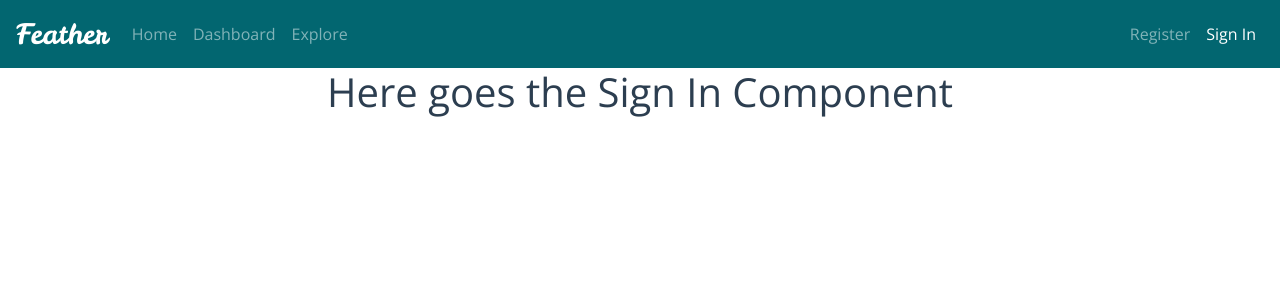
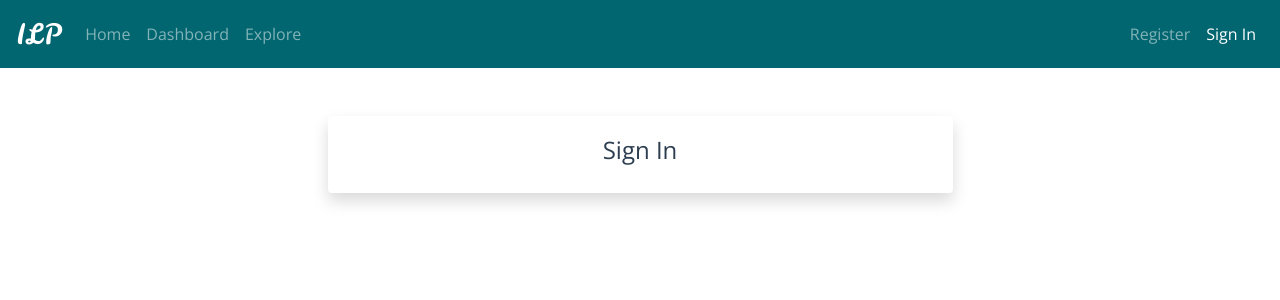
Before and after one commit to jesipr/FeatherFE, a Vue app: page /signin in a window 1280 px wide. Shown: the top 300 px of the page. Built offline with nearby package versions, Linux system fonts and the light colour scheme; what vue-particles would draw is missing.

Commit message:
Landing Page Name Revision

```diff
--- a/package.json
+++ b/package.json
@@ -18,6 +18,7 @@
     "jquery": "^3.4.1",
     "vue": "^2.6.10",
     "vue-particles": "^1.0.9",
+    "vue-resource": "^1.5.1",
     "vue-router": "^3.0.3"
   },
   "devDependencies": {
--- a/src/App.vue
+++ b/src/App.vue
@@ -5,7 +5,7 @@
       <b-navbar type="dark">
         <b-navbar-brand id="brand">
           <!-- <b-img id="site_logo" rounded='circle' :src="require('../src/assets/logo.png')"/> -->
-          Feather
+          ILP
         </b-navbar-brand>
         <b-navbar-toggle target="nav-collapse"></b-navbar-toggle>
           <b-navbar-nav>
--- a/src/main.js
+++ b/src/main.js
@@ -6,7 +6,7 @@ import 'bootstrap/dist/css/bootstrap.css';
 import 'bootstrap-vue/dist/bootstrap-vue.css';
 import 'aos/dist/aos.css';
 import { library } from '@fortawesome/fontawesome-svg-core';
-import { faPlus, faUserGraduate, faSearch, faUserCircle, faTachometerAlt, faBuilding} from '@fortawesome/free-solid-svg-icons';
+import { faPlus, faUserGraduate, faSearch, faUserCircle, faTachometerAlt, faBuilding } from '@fortawesome/free-solid-svg-icons';
 import { FontAwesomeIcon } from '@fortawesome/vue-fontawesome';
 import App from './App.vue';
 import router from './router';
--- a/src/views/Home.vue
+++ b/src/views/Home.vue
@@ -15,7 +15,7 @@
         :lineLinked="true"
         :lineOpacity="0.8"
         :linesDistance="150"
-        :moveSpeed="3"
+        :moveSpeed="2"
         :hoverEffect="true"
         hoverMode="grab"
         :clickEffect="false"
@@ -25,7 +25,7 @@
     <div class="features container-fluid">
       <b-row align-h="center" align-v="center" class="headline">
         <b-col class="brand-name" data-aos="fade-up">
-          <h1>Feather</h1>
+          <h1>ILP</h1>
         </b-col>
         <b-col class="white-card shadow" data-aos="fade-up">
           <div class="mb-3 mt-3">
@@ -39,12 +39,15 @@
         </b-col>
       </b-row>
       <b-row class="tools" align-h="center" align-v="center">
-        <b-col class="white-card shadow" data-aos="fade-right">
-          <h3>Don't have an account? Create one!</h3>
-          <b-button pill variant="warning" style="color:white;">
-            Register Here
-            <font-awesome-icon icon="user-circle" />
-          </b-button>
+        <b-col data-aos="fade-up">
+          <b-container class="white-card shadow">
+            <h3>Create a profile. It's easy!</h3>
+            <p>Search for your name in our database</p>
+            <b-button pill variant="warning" style="color:white;">
+              Register Here
+              <font-awesome-icon icon="user-circle" />
+            </b-button>
+          </b-container>
         </b-col>
         <b-col class="links">
           <div class="browse-bg">
@@ -104,11 +107,11 @@
     background: #026670;
   }
   .tools .white-card{
-    border-top-right-radius: 10px;
-    border-bottom-right-radius: 10px;
+    border-radius: 10px;
   }
-  .tools .col h3{
+  .tools .col p{
     margin-bottom: 30px;
+    font-size: 12px;
   }
   .headline{
     height: 450px;
@@ -187,7 +190,7 @@ export default {
   name: 'home',
   data() {
     return {
-      fdescription: "Feather is a tool for the UPRM's community to discover sponsorship opportunities for activities such as researchs and academic projects. It provides the ability to connect with industry partners and analyze these connections.",
+      fdescription: "The Industry Liason Program (ILP) is a tool for the UPRM's community to discover sponsorship opportunities for activities such as researchs and academic projects. It provides the ability to connect with industry partners and analyze these connections.",
     };
   },
 };
--- a/src/views/SignIn.vue
+++ b/src/views/SignIn.vue
@@ -1,5 +1,18 @@
 <template>
   <div class="signin">
-    <h1>Here goes the Sign In Component</h1>
+    <b-container fluid class="text-center">
+      <div class="mx-auto w-50 white-card rounded shadow mt-5">
+        <h4>Sign In</h4>
+      </div>
+    </b-container>
   </div>
 </template>
+
+<style scoped>
+html,
+body,
+#app{
+  height: 100%;
+  background: #f5e4a9;
+}
+</style>
```
Also changed, not shown: 1 other file (tests, documents, lock files or other folders).
